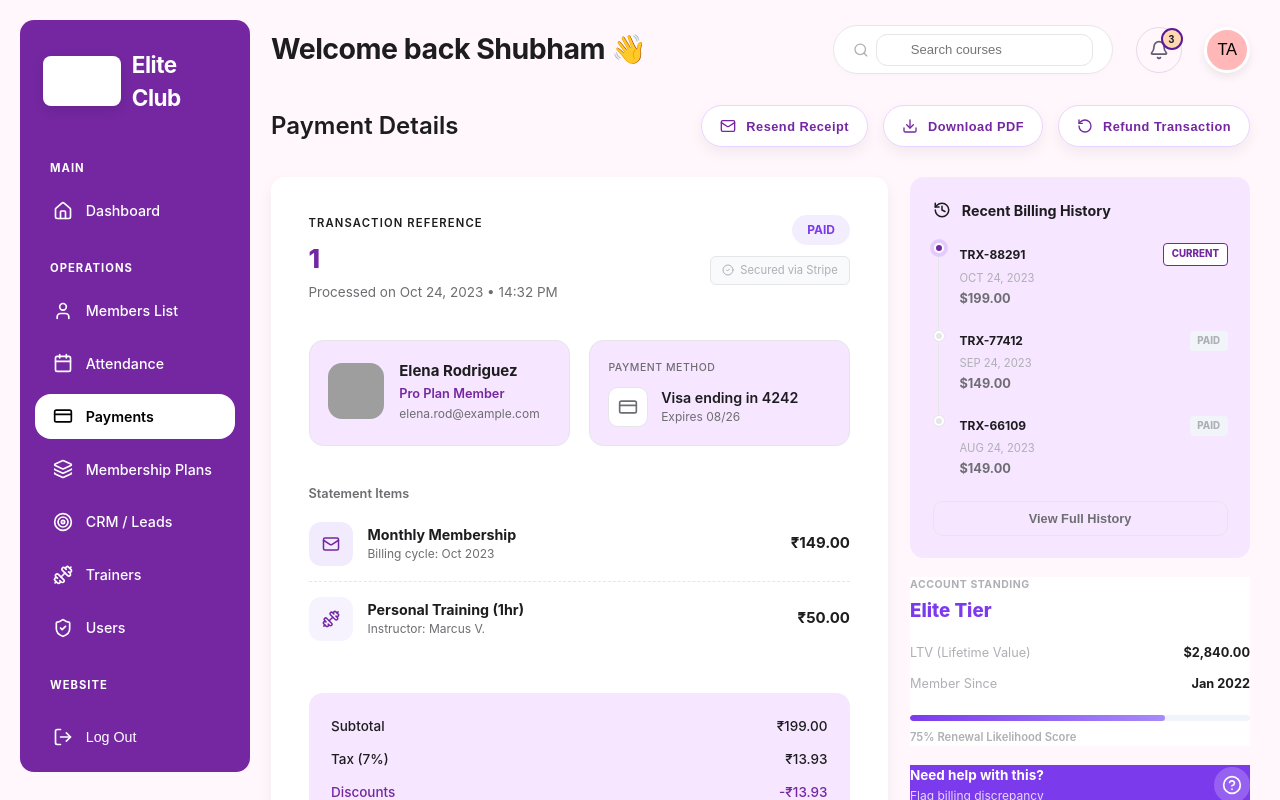
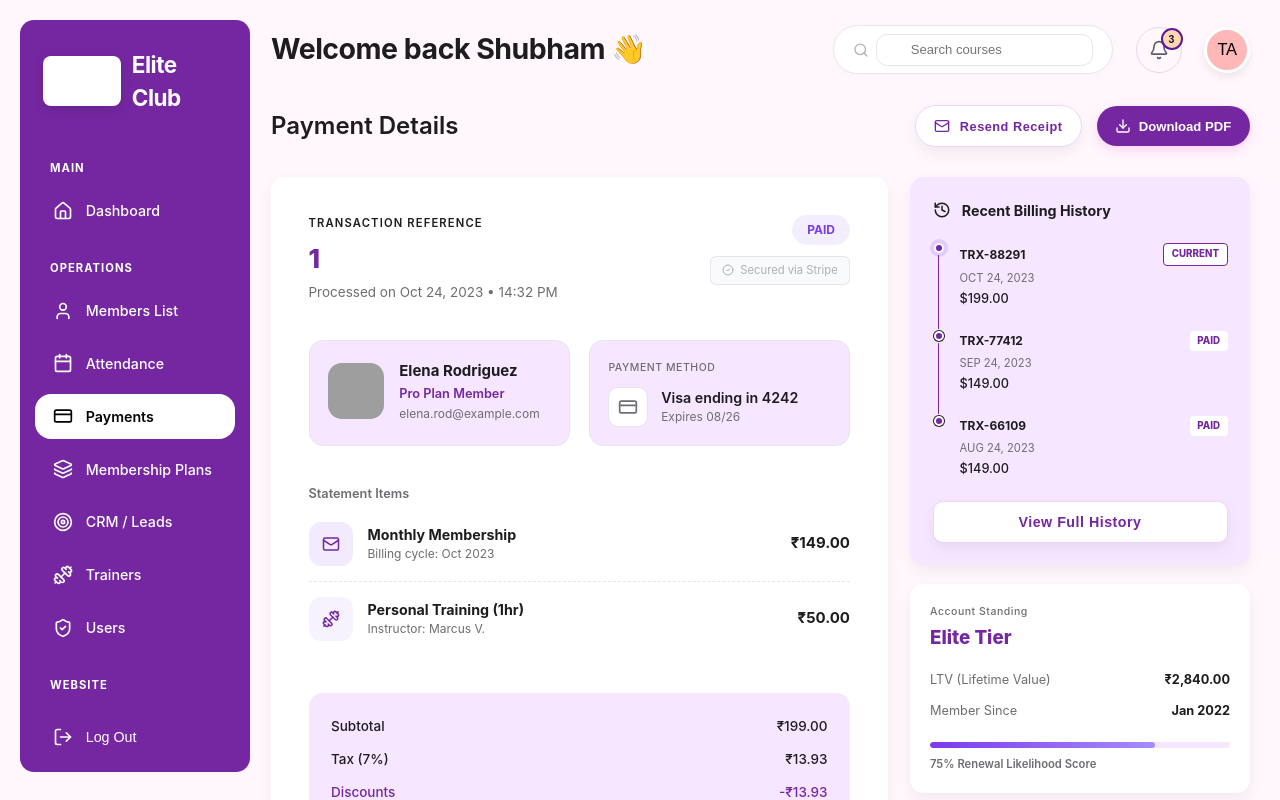
Before and after one commit to shubhammusale8076-rgb/gym-erp-portal, a React (Vite) app: page /payments/1 in a window 1280 px wide. Built offline with nearby package versions, Linux system fonts and the light colour scheme; grey boxes are pictures that could not be loaded.

Commit message:
updated payment details css

```diff
--- a/src/index.css
+++ b/src/index.css
@@ -166,7 +166,7 @@
   font-size: 0.875rem;
   font-weight: 600;
   border-radius: 24px;
-  border: 1px solid var(--primary);
+  border: none;
   cursor: pointer;
   background-color: var(--primary);
   color: var(--text-on-dark);
@@ -177,8 +177,7 @@
 .btn-primary:hover {
   background-color: var(--primary-hover);
   color: var(--primary);
-  box-shadow: 0 6px 15px rgba(0, 0, 0, 0.2);
-  border: 1px solid var(--primary);
+  border: none;
 }
 
 
@@ -193,6 +192,7 @@
   cursor: pointer;
   transition: all 0.2s;
   letter-spacing: 0.5px;
+  box-shadow: 0 6px 15px rgba(0, 0, 0, 0.06);
 }
 
 .btn-secondary:hover {
--- a/src/pages/Payments/PaymentDetail.css
+++ b/src/pages/Payments/PaymentDetail.css
@@ -348,9 +348,9 @@
   width: 10px;
   height: 10px;
   border-radius: 50%;
-  background: var(--border-light);
+  background: var(--primary);
   border: 2px solid #fff;
-  box-shadow: 0 0 0 1px var(--border-light);
+  box-shadow: 0 0 0 1px var(--text-primary);
   z-index: 1;
 }
 
@@ -363,7 +363,7 @@
 .pd-page .pd-main-grid .pd-right-column .history-card .pd-timeline .pd-timeline-item .pd-timeline-line {
   width: 1px;
   flex: 1;
-  background: var(--border-light);
+  background: var(--primary);
   margin: 2px 0;
 }
 
@@ -403,138 +403,124 @@
 }
 
 .pd-page .pd-main-grid .pd-right-column .history-card .pd-timeline .pd-timeline-item .pd-timeline-status.paid {
-  background: #f1f5f9;
-  color: var(--text-muted);
+  background:var(--bg-card);
+  color: var(--primary);
 }
 
 .pd-page .pd-main-grid .pd-right-column .history-card .pd-timeline .pd-timeline-item .pd-timeline-date {
   font-size: 0.75rem;
-  color: var(--text-muted);
+  color: var(--text-secondary);
   margin-bottom: 0.15rem;
 }
 
 .pd-page .pd-main-grid .pd-right-column .history-card .pd-timeline .pd-timeline-item .pd-timeline-amount {
   font-size: 0.85rem;
-  font-weight: 700;
-  color: var(--text-secondary);
+  font-weight: 500;
+  color: var(--text-primary);
 }
 
-.pd-btn-full-history {
+.pd-page .pd-main-grid .pd-right-column .history-card .pd-btn-full-history {
   width: 100%;
-  background: transparent;
-  border: 1px solid var(--border-light);
-  padding: 0.6rem;
   border-radius: 10px;
-  font-size: 0.85rem;
+  font-size: 0.95rem;
   font-weight: 600;
-  color: var(--text-secondary);
   cursor: pointer;
   margin-top: 1rem;
-  transition: all 0.2s;
+  justify-content: center;
 }
 
-.pd-btn-full-history:hover {
+.pd-page .pd-main-grid .pd-right-column .history-card .pd-btn-full-history:hover {
   background: #f8fafc;
-  border-color: var(--text-muted);
+  border-color: var(--primary);
 }
 
-/* Standing Card */
-.standing-card {
-  background: #fff;
-}
 
-.pd-standing-header {
+.pd-page .pd-main-grid .pd-right-column .pd-card .pd-standing-header {
   margin-bottom: 1.25rem;
 }
 
-.pd-standing-label {
+.pd-page .pd-main-grid .pd-right-column .pd-card .pd-standing-label {
   font-size: 0.7rem;
-  font-weight: 700;
-  color: var(--text-muted);
+  font-weight: 500;
+  color: var(--text-secondary);
   letter-spacing: 0.05em;
   margin-bottom: 0.25rem;
 }
 
-.pd-standing-tier {
+.pd-page .pd-main-grid .pd-right-column .pd-card .pd-standing-tier {
   font-size: 1.25rem;
   font-weight: 800;
-  color: #7c3aed;
+  color: var(--primary);
 }
 
-.pd-standing-stats {
+.pd-page .pd-main-grid .pd-right-column .pd-card .pd-standing-stats {
   display: flex;
   flex-direction: column;
   gap: 0.75rem;
   margin-bottom: 1.5rem;
 }
 
-.pd-standing-item {
+.pd-page .pd-main-grid .pd-right-column .pd-card .pd-standing-stats .pd-standing-item {
   display: flex;
   justify-content: space-between;
   font-size: 0.85rem;
 }
 
-.pd-standing-key {
-  color: var(--text-muted);
+.pd-page .pd-main-grid .pd-right-column .pd-card .pd-standing-stats .pd-standing-item .pd-standing-key {
+  color: var(--text-secondary);
 }
 
-.pd-standing-val {
+.pd-page .pd-main-grid .pd-right-column .pd-card .pd-standing-stats .pd-standing-item .pd-standing-val {
   font-weight: 700;
   color: var(--text-primary);
 }
 
-.pd-progress-box {
+.pd-page .pd-main-grid .pd-right-column .pd-card .pd-progress-box {
   margin-top: 1rem;
 }
 
-.pd-progress-bar {
+.pd-page .pd-main-grid .pd-right-column .pd-card .pd-progress-box .pd-progress-bar {
   height: 6px;
-  background: #f1f5f9;
+  background: var(--primary-hover);
   border-radius: 10px;
   overflow: hidden;
   margin-bottom: 0.5rem;
 }
 
-.pd-progress-fill {
+.pd-page .pd-main-grid .pd-right-column .pd-card .pd-progress-box .pd-progress-fill {
   height: 100%;
   background: linear-gradient(90deg, #7c3aed, #a78bfa);
   border-radius: 10px;
 }
 
-.pd-progress-text {
+.pd-page .pd-main-grid .pd-right-column .pd-card .pd-progress-box .pd-progress-text {
   font-size: 0.75rem;
   font-weight: 600;
-  color: var(--text-muted);
+  color: var(--text-secondary);
 }
 
-/* Help Card */
-.help-card {
-  background: #7c3aed;
-  color: #fff;
-  border: none;
-}
-
-.pd-help-content {
+.pd-page .pd-main-grid .pd-right-column .pd-card .pd-help-content {
   display: flex;
   justify-content: space-between;
   align-items: center;
 }
 
-.pd-help-title {
+.pd-page .pd-main-grid .pd-right-column .pd-card .pd-help-content .pd-help-title {
   font-size: 0.9rem;
   font-weight: 700;
   margin-bottom: 0.15rem;
 }
 
-.pd-help-sub {
+.pd-page .pd-main-grid .pd-right-column .pd-card .pd-help-content .pd-help-sub {
   font-size: 0.8rem;
   opacity: 0.8;
 }
 
-.pd-help-icon-box {
+.pd-page .pd-main-grid .pd-right-column .pd-card .pd-help-content .pd-help-icon-box {
   width: 36px;
   height: 36px;
-  background: rgba(255, 255, 255, 0.2);
+  background: var(--primary-hover);
+  color: var(--primary);
   border-radius: 50%;
   display: flex;
   align-items: center;
--- a/src/pages/Payments/PaymentDetail.jsx
+++ b/src/pages/Payments/PaymentDetail.jsx
@@ -35,13 +35,7 @@
             label: "Download PDF",
             icon: <Download size={16} />,
             onClick: () => { },
-            className: "btn-secondary box-shadow"
-          },
-          {
-            label: "Refund Transaction",
-            icon: <RotateCcw size={16} />,
-            onClick: () => { },
-            className: "btn-secondary box-shadow"
+            className: "btn-primary"
           }
         ]}
       />
@@ -148,7 +142,7 @@
         </div>
 
         <aside className="pd-right-column">
-          <section className="pd-card  history-card">
+          <section className="pd-card history-card card">
             <div className="pd-card-header">
                <History size={18} />
                <h3 className="pd-card-title">Recent Billing History</h3>
@@ -171,19 +165,19 @@
                 </div>
               ))}
             </div>
-            <button className="pd-btn-full-history">View Full History</button>
+            <button className="pd-btn-full-history btn-secondary">View Full History</button>
           </section>
 
           {/* Account Standing */}
-          <section className="pd-card standing-card">
+          <section className="pd-card card">
              <div className="pd-standing-header">
-                <p className="pd-standing-label">ACCOUNT STANDING</p>
+                <p className="pd-standing-label">Account Standing</p>
                 <h2 className="pd-standing-tier">Elite Tier</h2>
              </div>
              <div className="pd-standing-stats">
                 <div className="pd-standing-item">
                    <span className="pd-standing-key">LTV (Lifetime Value)</span>
-                   <span className="pd-standing-val">$2,840.00</span>
+                   <span className="pd-standing-val">₹2,840.00</span>
                 </div>
                 <div className="pd-standing-item">
                    <span className="pd-standing-key">Member Since</span>
@@ -199,7 +193,7 @@
           </section>
 
           {/* Help Box */}
-          <section className="pd-card help-card">
+          <section className="pd-card card">
              <div className="pd-help-content">
                 <div className="pd-help-text-box">
                    <h4 className="pd-help-title">Need help with this?</h4>
```
